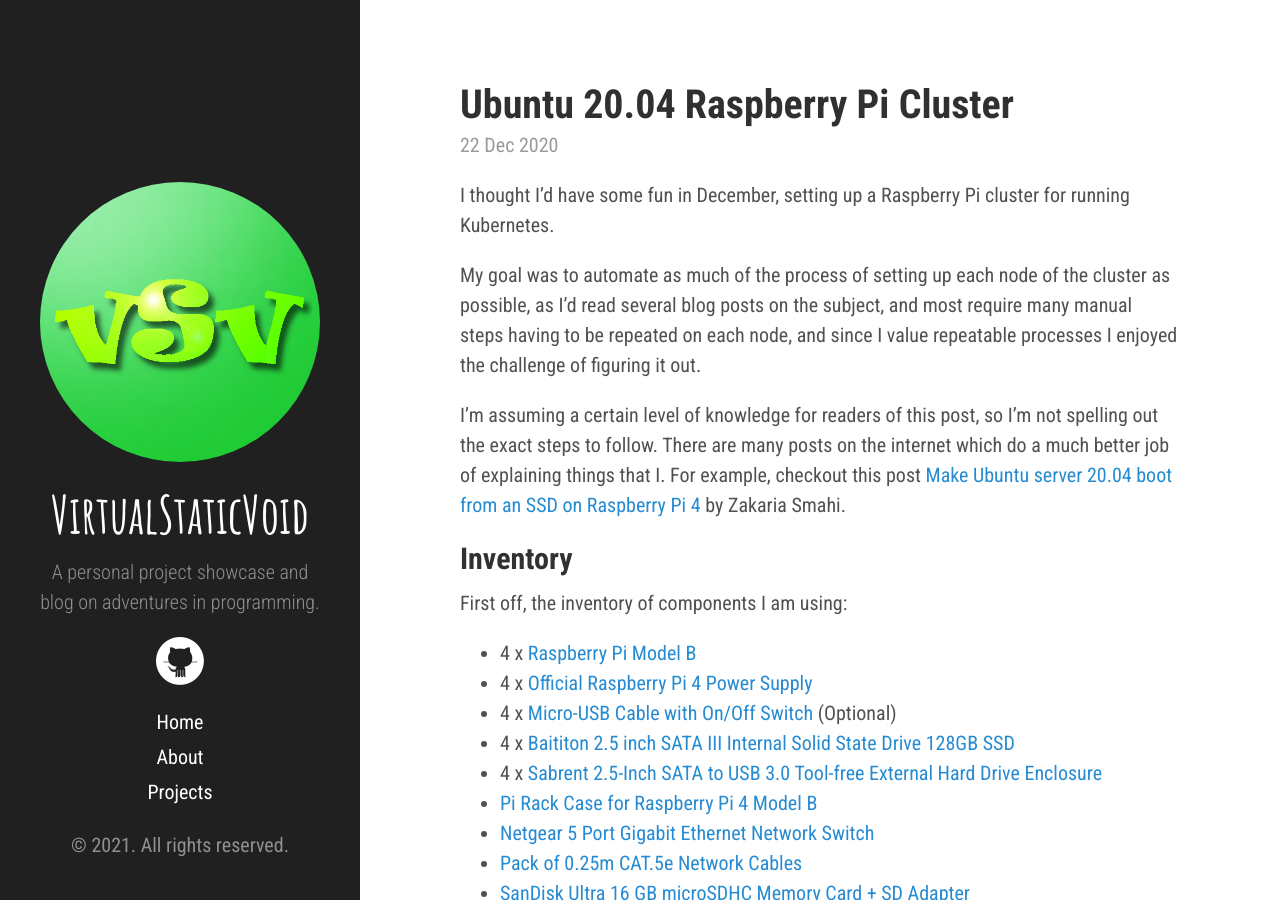
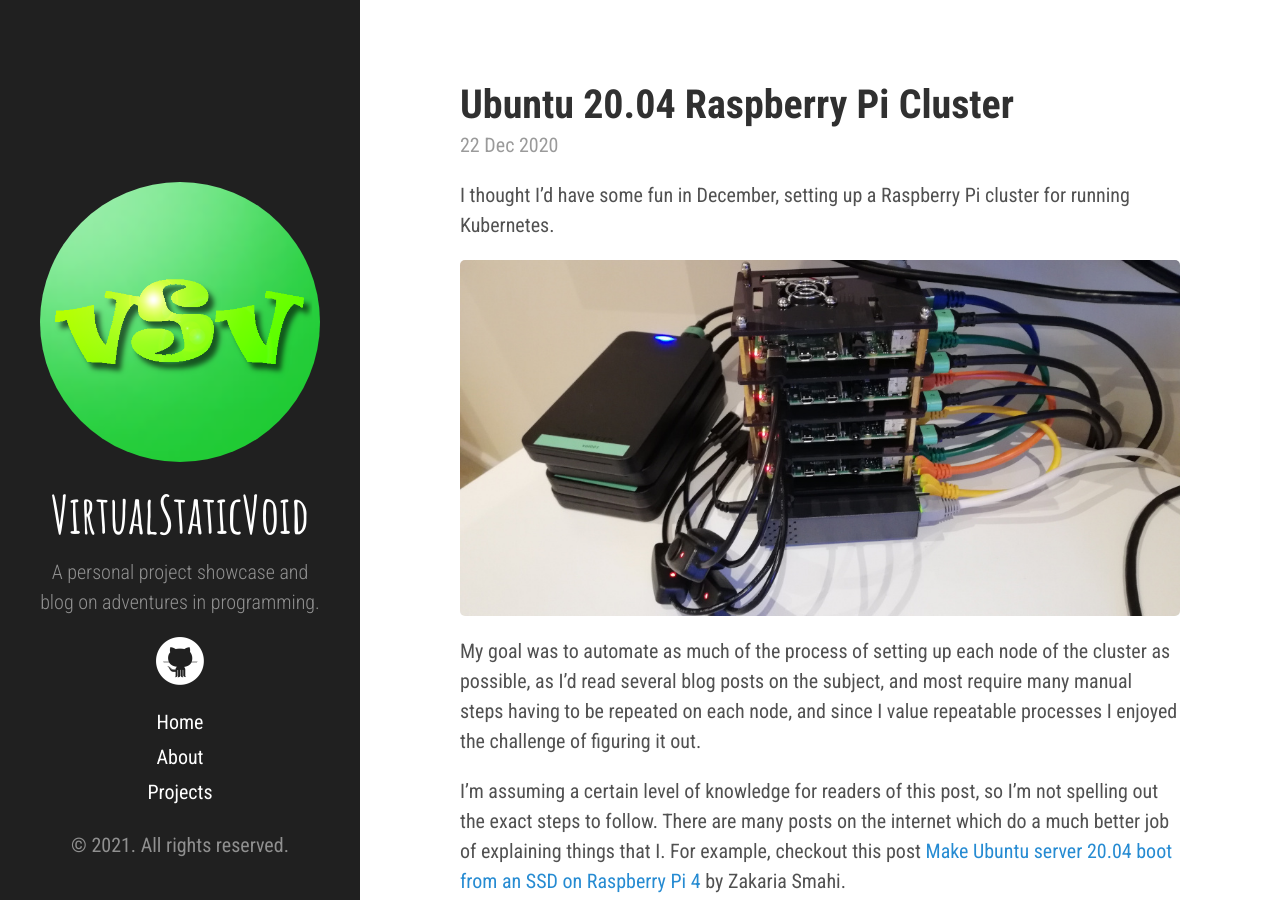
Before and after one commit to virtualstaticvoid/virtualstaticvoid.github.io, a Jekyll site: the page built from _posts/2020-12-22-raspberrypi.md, in a window 1280 px wide and 900 px high. Built offline with Jekyll 4.4.1, drawn with Linux system fonts in a browser that asks for light colours.

Commit message:
added photo of raspberry pi cluster

```diff
--- a/_posts/2020-12-22-raspberrypi.md
+++ b/_posts/2020-12-22-raspberrypi.md
@@ -4,6 +4,8 @@
 ---
 
 I thought I'd have some fun in December, setting up a Raspberry Pi cluster for running Kubernetes.
+
+![](/public/images/IMG_20210102_153916.jpg)
 
 My goal was to automate as much of the process of setting up each node of the cluster as possible, as I'd read several blog posts on the subject, and most require many manual steps having to be repeated on each node, and since I value repeatable processes I enjoyed the challenge of figuring it out.
 
```
Also changed, not shown: public/images/IMG_20210102_153916.jpg (added).
